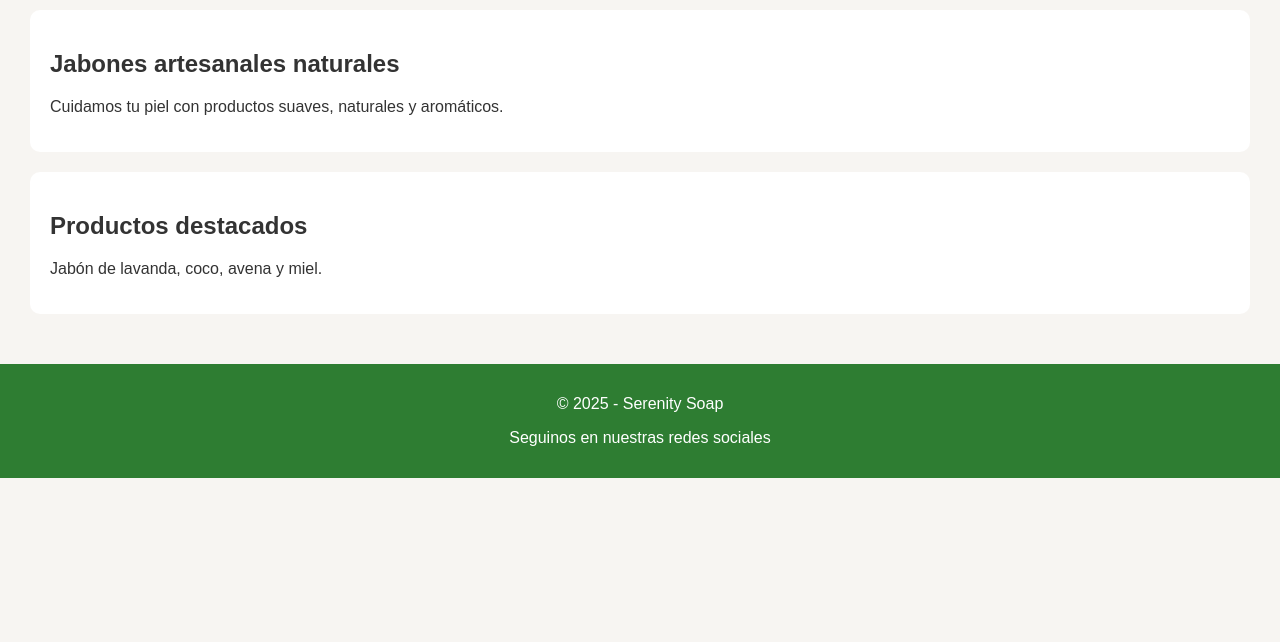
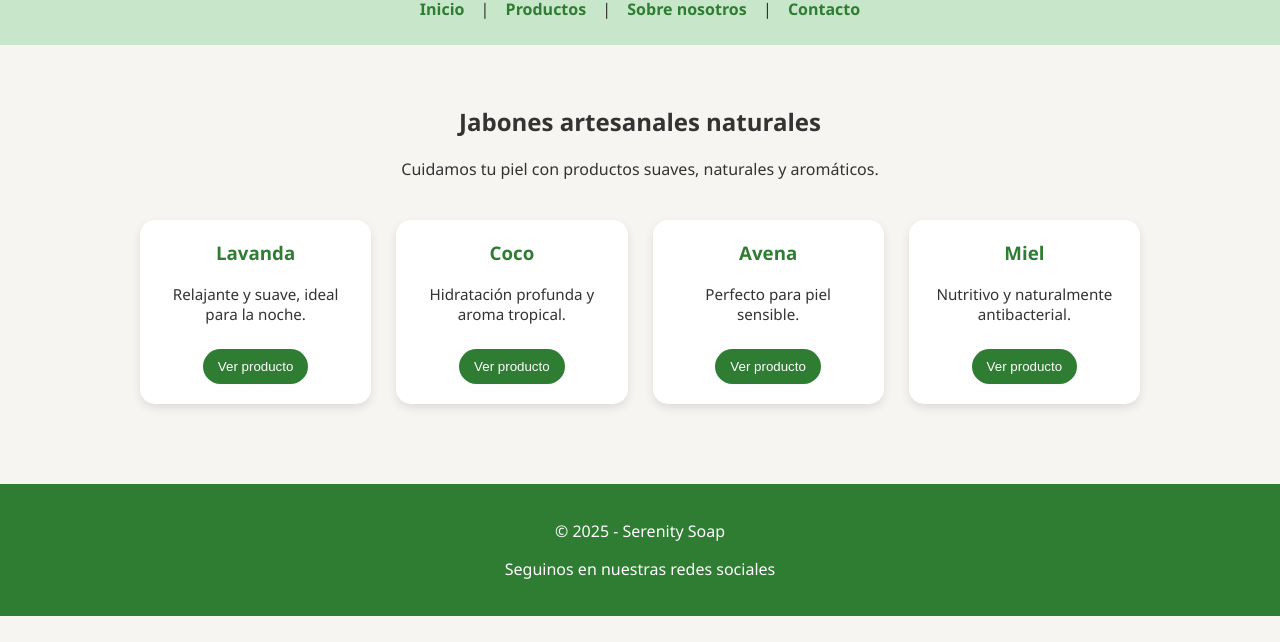
Before and after one commit to monaaarchhh/serenity-soap, a plain HTML site: page index.html in a window 1280 px wide. Shown: the part 158-800 px from the top of the page. Drawn offline with Linux system fonts and the light colour scheme.

Commit message:
Update index.html

```diff
--- a/index.html
+++ b/index.html
@@ -6,11 +6,91 @@
   <title>Serenity Soap</title>
 
   <style>
-    body {
-      font-family: Arial, sans-serif;
-      margin: 0;
-      background-color: #f7f5f2;
-      color: #333;
+  body {
+    font-family: 'Segoe UI', sans-serif;
+    margin: 0;
+    background-color: #f7f5f2;
+    color: #333;
+  }
+
+  header {
+    background-color: #c8e6c9;
+    padding: 25px;
+    text-align: center;
+  }
+
+  header h1 {
+    margin: 0;
+    font-size: 2.5em;
+  }
+
+  nav {
+    margin-top: 10px;
+  }
+
+  nav a {
+    margin: 0 12px;
+    text-decoration: none;
+    color: #2e7d32;
+    font-weight: bold;
+  }
+
+  main {
+    padding: 40px;
+    max-width: 1000px;
+    margin: auto;
+  }
+
+  .intro {
+    text-align: center;
+    margin-bottom: 40px;
+  }
+
+  .productos {
+    display: grid;
+    grid-template-columns: repeat(auto-fit, minmax(220px, 1fr));
+    gap: 25px;
+  }
+
+  .card {
+    background-color: white;
+    border-radius: 15px;
+    padding: 20px;
+    text-align: center;
+    box-shadow: 0 4px 10px rgba(0,0,0,0.1);
+  }
+
+  .card h3 {
+    margin-top: 0;
+    color: #2e7d32;
+  }
+
+  .card p {
+    font-size: 0.95em;
+  }
+
+  .card button {
+    margin-top: 10px;
+    padding: 10px 15px;
+    border: none;
+    border-radius: 20px;
+    background-color: #2e7d32;
+    color: white;
+    cursor: pointer;
+  }
+
+  .card button:hover {
+    background-color: #1b5e20;
+  }
+
+  footer {
+    background-color: #2e7d32;
+    color: white;
+    text-align: center;
+    padding: 20px;
+    margin-top: 40px;
+  }
+</style>
     }
 
     header {
@@ -58,16 +138,39 @@
   </nav>
 </header>
 
-<main>
-  <section>
+  <main>
+
+  <section class="intro">
     <h2>Jabones artesanales naturales</h2>
     <p>Cuidamos tu piel con productos suaves, naturales y aromáticos.</p>
   </section>
 
-  <section>
-    <h2>Productos destacados</h2>
-    <p>Jabón de lavanda, coco, avena y miel.</p>
+  <section class="productos">
+    <div class="card">
+      <h3>Lavanda</h3>
+      <p>Relajante y suave, ideal para la noche.</p>
+      <button>Ver producto</button>
+    </div>
+
+    <div class="card">
+      <h3>Coco</h3>
+      <p>Hidratación profunda y aroma tropical.</p>
+      <button>Ver producto</button>
+    </div>
+
+    <div class="card">
+      <h3>Avena</h3>
+      <p>Perfecto para piel sensible.</p>
+      <button>Ver producto</button>
+    </div>
+
+    <div class="card">
+      <h3>Miel</h3>
+      <p>Nutritivo y naturalmente antibacterial.</p>
+      <button>Ver producto</button>
+    </div>
   </section>
+
 </main>
 
 <footer>
```
